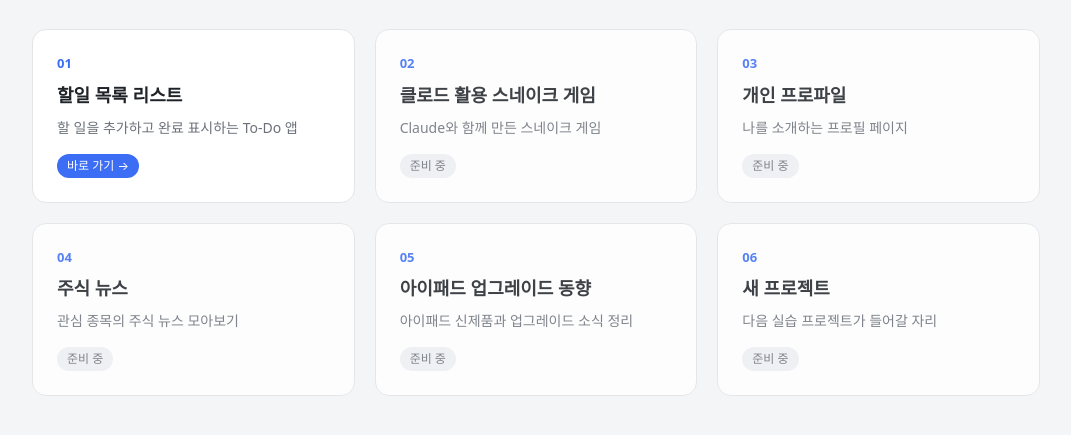
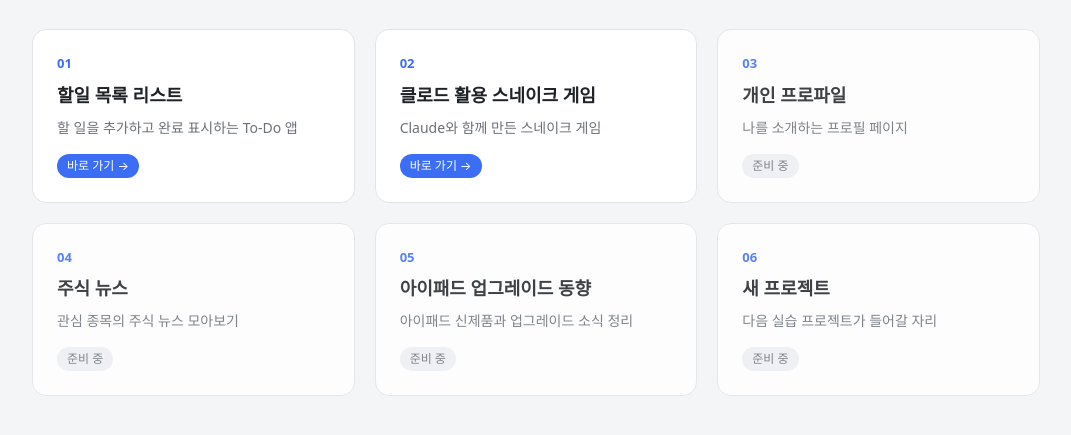
Before and after one commit to kjy600715-dot/kjy600715-dot.github.io, a plain HTML site: page index.html in a window 1280 px wide. Shown: the part 121-556 px from the top of the page, without its empty margins (104-1175 px from the left). Drawn offline with Linux system fonts and the light colour scheme.

Commit message:
Link card 2 to mytodolist2
Co-Authored-By: Claude Opus 5.5 <noreply@anthropic.com>

```diff
--- a/index.html
+++ b/index.html
@@ -87,11 +87,11 @@
         <p>할 일을 추가하고 완료 표시하는 To-Do 앱</p>
         <span class="status">바로 가기 →</span>
       </a>
-      <a class="card disabled" href="#" aria-disabled="true" onclick="return false;">
+      <a class="card live" href="https://kjy600715-dot.github.io/mytodolist2/" target="_blank" rel="noopener">
         <span class="num">02</span>
         <h2>클로드 활용 스네이크 게임</h2>
         <p>Claude와 함께 만든 스네이크 게임</p>
-        <span class="status">준비 중</span>
+        <span class="status">바로 가기 →</span>
       </a>
       <a class="card disabled" href="#" aria-disabled="true" onclick="return false;">
         <span class="num">03</span>
```
